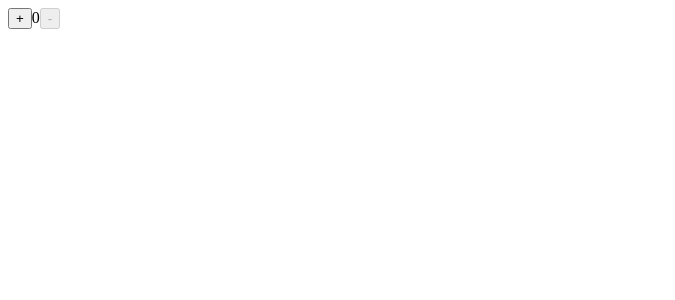
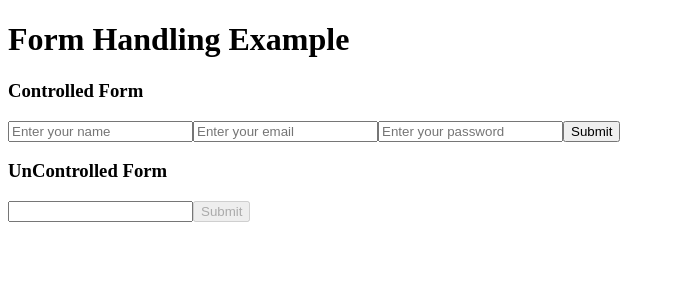
Before and after one commit to alihaiderbanoqabil/bano-qabil-4.0-summer-session-batch-11-1-web-development-2-kt-ss, a React (Vite) app in the folder vite-project/: page / in a window 1280 px wide. Shown: the top 300 px of the page, without its empty margins (0-675 px from the left). Built offline with nearby package versions, Linux system fonts and the light colour scheme.

Commit message:
done with class6 of REact

```diff
--- a/vite-project/src/App.jsx
+++ b/vite-project/src/App.jsx
@@ -3,11 +3,14 @@
 // import viteLogo from '/vite.svg'
 // import './App.css'
 
-import { useState } from "react"
-import { Button } from "./components/Button"
-import Greeting from "./components/Greeting"
-import { ProductCard } from "./components/ProductCard"
-import { Counter } from "./components/Counter"
+import { useState } from "react";
+import { Button } from "./components/Button";
+import Greeting from "./components/Greeting";
+import { ProductCard } from "./components/ProductCard";
+import { Counter } from "./components/Counter";
+import { ConditonalRendering } from "./components/ConditonalRendering";
+import { FormHandling } from "./components/FormHandling";
+// import { ConditonalRendering } from "./components/ConditonalRendering";
 
 // function App() {
 //   const [count, setCount] = useState(0)
@@ -41,21 +44,19 @@ import { Counter } from "./components/Counter"
 // export default App
 const hobbies = [
   { id: 1, name: "Walking" },
-  { id: 2, name: "Swimming" }
-]
+  { id: 2, name: "Swimming" },
+];
 export const App = () => {
   // console.log("App component is rendering");
   // console.log(hobbies[0], 'hoby');
-  const [count, setCount] = useState(0)
+  const [count, setCount] = useState(0);
   return (
     <div className="app">
-
-      <Counter />
+      {/* <Counter /> */}
       {/* <h1>Hello, World!</h1>
       <p>This is a simple React application.</p>
       <Button /> */}
       {/* <Greeting name="Ali Haider" age={20} hobbies={["eating", "walking"]} /> */}
-
 
       {/* <button onClick={() => setCount((count) => count + 1)}>
         count is {count}
@@ -80,6 +81,9 @@ export const App = () => {
       {/* <ProductCard /> */}
       {/* <ProductCard />
       <ProductCard /> */}
+
+      {/* <ConditonalRendering /> */}
+      <FormHandling />
     </div>
-  )
-}
+  );
+};
--- /dev/null
+++ b/vite-project/src/components/ConditonalRendering.jsx
@@ -0,0 +1,5 @@
+export const ConditonalRendering = () => {
+  return (
+    <div>ConditonalRendering</div>
+  )
+}
--- a/vite-project/src/components/Counter.jsx
+++ b/vite-project/src/components/Counter.jsx
@@ -11,6 +11,12 @@ import { useState } from "react";
 // console.log(age);
 // console.log(isMale);
 // console.log(remainingElements, "remainingElements");
+// const add = () => {
+//   const [count, setCount] = useState(0);
+// };
+
+// add();
+
 
 export const Counter = () => {
   //   const count = useState("ali");
--- /dev/null
+++ b/vite-project/src/components/FormHandling.jsx
@@ -0,0 +1,244 @@
+import { useState, useRef } from "react";
+
+export const FormHandling = () => {
+  return (
+    <div>
+      <h1>Form Handling Example</h1>
+      <h3>Controlled Form</h3>
+      <ControlledForm />
+      <h3>UnControlled Form</h3>
+      <UncontrolledForm />
+    </div>
+  );
+};
+
+function ControlledForm() {
+  const [user, setUser] = useState({
+    name: "",
+    email: "",
+    password: "",
+    // dob: "",
+  });
+  const { name, email, password } = user;
+  const handleSubmit = (event) => {
+    event.preventDefault();
+    console.log({ name: name, email, password });
+  };
+
+  const onInputChange = (e) => {
+    console.log(
+    //   e.target,
+    //   "e.target",
+      e.target.name,
+      "name",
+      e.target.value,
+      "value"
+    );
+
+    const { name, value } = e.target;
+    setUser((prevUser) => ({
+        ...prevUser,
+        [name]: value,
+    }));
+  };
+
+  console.log(user, "user");
+  return (
+    // <form onSubmit={handleSubmit(event)}>
+    // <form onSubmit={(event) => handleSubmit(event)}>
+    <form onSubmit={handleSubmit}>
+      <input
+        name="name"
+        placeholder="Enter your name"
+        type="text"
+        // value={user.name}
+        value={name}
+        onChange={onInputChange}
+      />
+      <input
+        name="email"
+        placeholder="Enter your email"
+        type="email"
+        // value={user.email}
+        value={email}
+        onChange={onInputChange}
+      />
+      <input
+        name="password"
+        placeholder="Enter your password"
+        type="password"
+        // value={user.password}
+        value={password}
+        onChange={onInputChange}
+      />
+      <button type="submit">Submit</button>
+    </form>
+  );
+}
+
+// function ControlledForm() {
+//   const [user, setUser] = useState({
+//     name: "",
+//     email: "",
+//     password: "",
+//     // dob: "",
+//   });
+//   const { name, email, password } = user;
+//   const handleSubmit = (event) => {
+//     event.preventDefault();
+//     console.log({ name: name, email, password });
+//   };
+
+//   console.log(user, "user");
+//   return (
+//     // <form onSubmit={handleSubmit(event)}>
+//     // <form onSubmit={(event) => handleSubmit(event)}>
+//     <form onSubmit={handleSubmit}>
+//       <input
+//         placeholder="Enter your name"
+//         type="text"
+//         // value={user.name}
+//         value={name}
+//         onChange={(e) => {
+//           console.log(e.target.value, "e.target.value");
+//           //   setUser({ name: "", email: "", password: "", name: e.target.value });
+//           setUser({ ...user, name: e.target.value });
+//         }}
+//       />
+//       <input
+//         placeholder="Enter your email"
+//         type="email"
+//         // value={user.email}
+//         value={email}
+//         onChange={(e) => {
+//           setUser({ ...user, email: e.target.value });
+//         }}
+//       />
+//       <input
+//         placeholder="Enter your password"
+//         type="password"
+//         // value={user.password}
+//         value={password}
+//         onChange={(e) => {
+//           setUser({ ...user, password: e.target.value });
+//         }}
+//       />
+//       <button type="submit">Submit</button>
+//   );
+// }
+
+// function ControlledForm() {
+//   const [name, setName] = useState("");
+//   const [email, setEmail] = useState("");
+//   const [password, setPassword] = useState("");
+
+//   const [count, setCount] = useState(0);
+
+//   const handleSubmit = (event) => {
+//     event.preventDefault();
+//     console.log({ name: name, email, password });
+
+//     // alert(`Submitted: ${name}`);
+//   };
+//   //   console.log({ name: name, email, password });
+//   return (
+//     // <form onSubmit={handleSubmit(event)}>
+//     // <form onSubmit={(event) => handleSubmit(event)}>
+//     <form onSubmit={handleSubmit}>
+//       <input
+//         placeholder="Enter your name"
+//         type="text"
+//         value={name}
+//         onChange={(e) => {
+//           //   console.log(e.target.value, "e.target.value");
+//           setName(e.target.value);
+//         }}
+//       />
+//       <input
+//         placeholder="Enter your email"
+//         type="email"
+//         value={email}
+//         onChange={(e) => {
+//           setEmail(e.target.value);
+//         }}
+//       />
+//       <input
+//         placeholder="Enter your password"
+//         type="password"
+//         value={password}
+//         onChange={(e) => {
+//           setPassword(e.target.value);
+//         }}
+//       />
+//       <button type="submit">Submit</button>
+//     </form>
+//     // <form onSubmit={handleSubmit}>
+//     //   <input
+//     //     type="text"
+//     //     value={name}
+//     //     onChange={(e) => setName(e.target.value)}
+//     //   />
+//     //   <button type="submit">Submit</button>
+//     // </form>
+//   );
+// }
+
+// function UncontrolledForm() {
+//   const handleSubmit = (e) => {
+//     e.preventDefault();
+//     const name = document.getElementById("name").value;
+//     // alert(`Submitted: ${document.getElementById("name").value}`);
+//     // alert(`Submitted: ${nameRef.current.value}`);
+//     console.log(name, "name");
+//   };
+
+//   return (
+//     <form onSubmit={handleSubmit}>
+//       <input type="text" id="name" placeholder="Enter your name" />
+//       <button type="submit">Submit</button>
+//     </form>
+//   );
+// }
+
+function UncontrolledForm() {
+  const nameRef = useRef(null);
+  //   console.log(nameRef, "nameRef");
+
+  //   const isDisabled = nameRef.current.value === "" ? 'ali' : 'hasnain';
+  //   const isDisabled = nameRef.current.value === "" ? true : false;
+  //   const isDisabled = nameRef.current.value === "";
+  //  // Optional chanining  (?.) is used to safely access properties of an object that may be null or undefined.
+  //   const isDisabled = nameRef.current && nameRef.current.value === "";
+  //   const isDisabled = nameRef.current?.value === "" ? true : false;
+  const isDisabled = !nameRef.current?.value;
+  // OR
+  //   let isDisabled;
+  //   if (nameRef.current.value === "") {
+  //     isDisabled = true;
+  //   } else {
+  //     isDisabled = false;
+  //   }
+  const handleSubmit = (e) => {
+    e.preventDefault();
+    console.log(nameRef, "nameRef", nameRef.current);
+
+    // document.writeln(nameRef.current.value, " :::: nameRef.current.value");
+
+    // alert(`Submitted: ${nameRef.current.value}`);
+  };
+
+  return (
+    <form onSubmit={handleSubmit}>
+      <input
+        type="text"
+        ref={nameRef}
+        onChange={(e) => {
+          console.log(e.target.value, "e.target.value");
+        }}
+      />
+      <button type="submit" disabled={isDisabled}>
+        Submit
+      </button>
+    </form>
+  );
+}
```
Also changed, not shown: vite-project/src/components/class-vs-functional-component.jsx (added, +36 -0 lines).
